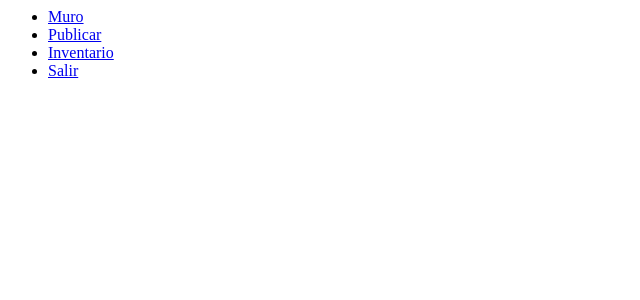
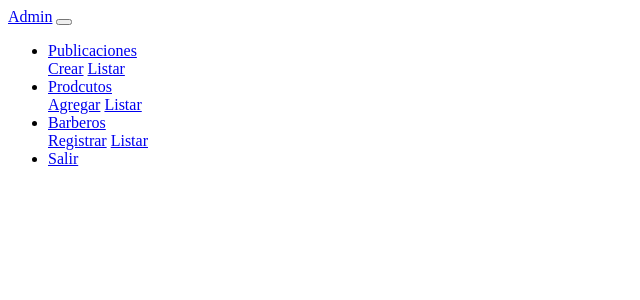
Before and after one commit to Jhonf19/barbas, a PHP site: page /views/layouts/header1.html in a window 1280 px wide. Shown: the top 300 px of the page, without its empty margins (0-640 px from the left). Run offline with PHP 8.4, Linux system fonts and the light colour scheme.

Commit message:
se modificaro las cabeceras de los 3 roles

```diff
--- a/index.php
+++ b/index.php
@@ -1,9 +1,9 @@
 <?php
 require_once('db/mysql.php');
 require_once('controllers/controlador.php');
-echo "<pre>";
-print_r($_SESSION);
-echo "</pre>";
+// echo "<pre>";
+// print_r($_SESSION);
+// echo "</pre>";
     // instancio la clase Cliente_controlador() y nombro al objeto controlador
 $controlador = new Controlador();
 
--- a/models/modelo.php
+++ b/models/modelo.php
@@ -29,7 +29,7 @@ session_start();
   function listPublications()
   {
     try {
-      $h = $this->peticion->prepare("SELECT * FROM publicaciones");
+      $h = $this->peticion->prepare("SELECT * FROM publicaciones ORDER BY fecha DESC");
       $h->execute();
       $result = $h->fetchALL(PDO::FETCH_OBJ);
     } catch (\Exception $e) { }
--- a/views/admin/pub_table.php
+++ b/views/admin/pub_table.php
@@ -1,6 +1,6 @@
 <table class="table bordered">
   <thead>
-    <th>FECHA</th><th>TITULO</th><th>TEXTO</th><th>IMG</th>
+    <th>FECHA</th><th>TITULO</th><th>TEXTO</th><th>IMG</th><th> <i class="fas fa-cog"></i> </th>
   </thead>
   <tbody>
     <?php foreach ($res as $row): ?>
@@ -10,6 +10,10 @@
       <td><?php echo $row->titulo; ?></td>
       <td><?php echo $row->texto; ?></td>
       <td><?php echo $row->url_img; ?></td>
+      <td>
+        <i class="fas fa-edit"></i>
+        <i class="fas fa-trash"></i>
+      </td>
     </tr>
   <?php endforeach; ?>
   </tbody>
--- a/views/layouts/header1.html
+++ b/views/layouts/header1.html
@@ -1,8 +1,41 @@
-<div class="container">
-  <ul>
-    <li><a href="?b=listPub">Muro</a></li>
-    <li><a href="?b=newPub">Publicar</a></li>
-    <li><a href="?">Inventario</a></li>
-    <li><a href="?b=exit">Salir</a></li>
-  </ul>
-</div>
+<nav class="navbar navbar-expand-lg navbar-dark bg-dark">
+  <a class="navbar-brand" href="#">Admin</a>
+  <button class="navbar-toggler" type="button" data-toggle="collapse" data-target="#navbarTogglerDemo02" aria-controls="navbarTogglerDemo02" aria-expanded="false" aria-label="Toggle navigation">
+    <span class="navbar-toggler-icon"></span>
+  </button>
+
+  <div class="collapse navbar-collapse" id="navbarTogglerDemo02">
+    <ul class="navbar-nav ml-auto mt-2 mt-lg-0">
+      <li class="nav-item dropdown">
+        <a class="nav-link dropdown-toggle" href="#" id="navbarDropdownMenuLink" role="button" data-toggle="dropdown" aria-haspopup="true" aria-expanded="false">
+          Publicaciones
+        </a>
+        <div class="dropdown-menu" aria-labelledby="navbarDropdownMenuLink">
+          <a class="dropdown-item" href="?b=newPub">Crear</a>
+          <a class="dropdown-item" href="?b=listPub">Listar</a>
+        </div>
+      </li>
+      <li class="nav-item dropdown">
+        <a class="nav-link dropdown-toggle" href="#" id="navbarDropdownMenuLink" role="button" data-toggle="dropdown" aria-haspopup="true" aria-expanded="false">
+          Prodcutos
+        </a>
+        <div class="dropdown-menu" aria-labelledby="navbarDropdownMenuLink">
+          <a class="dropdown-item" href="#">Agregar</a>
+          <a class="dropdown-item" href="#">Listar</a>
+        </div>
+      </li>
+      <li class="nav-item dropdown">
+        <a class="nav-link dropdown-toggle" href="#" id="navbarDropdownMenuLink" role="button" data-toggle="dropdown" aria-haspopup="true" aria-expanded="false">
+          Barberos
+        </a>
+        <div class="dropdown-menu" aria-labelledby="navbarDropdownMenuLink">
+          <a class="dropdown-item" href="#">Registrar</a>
+          <a class="dropdown-item" href="#">Listar</a>
+        </div>
+      </li>
+      <li class="nav-item">
+        <a class="nav-link" href="?b=exit">Salir</a>
+      </li>
+    </ul>
+  </div>
+</nav>
```
Also changed, not shown: controllers/controlador.php (+49 -23 lines), controllers/routes.php (deleted, +0 -16 lines), views/card_pub.php (added, +17 -0 lines), views/layouts/header2.html (added, +23 -0 lines), views/layouts/header3.html (added, +23 -0 lines).
